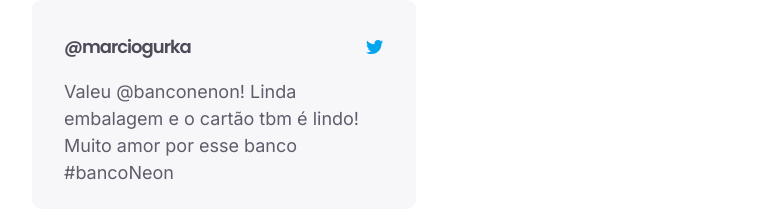
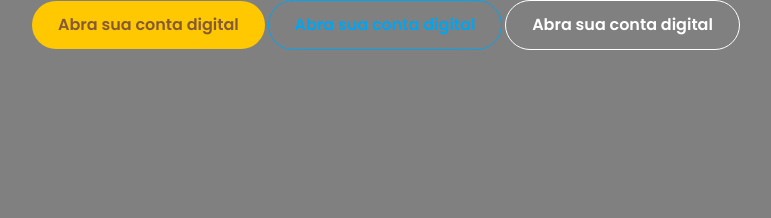
Before and after one commit to andrerousselet/neon-lp, a website built with Vite: page index.html in a window 1280 px wide. Shown: the whole page, without its empty margins (0-771 px from the left). Built offline with nearby package versions, Linux system fonts and the light colour scheme.

Commit message:
style(buttons): add style to buttons

```diff
--- a/index.html
+++ b/index.html
@@ -16,16 +16,9 @@
 
   <body>
     <div class="container">
-      <div class="card-testimony">
-        <div class="card-top">
-          <strong>@marciogurka</strong>
-          <img src="./assets/twitter-icon.svg" alt="Twitter icon" />
-        </div>
-        <p>
-          Valeu @banconenon! Linda embalagem e o cartão tbm é lindo! Muito amor
-          por esse banco #bancoNeon
-        </p>
-      </div>
+      <button class="btn-primary">Abra sua conta digital</button>
+      <button class="btn-secondary">Abra sua conta digital</button>
+      <button class="btn-secondary white">Abra sua conta digital</button>
     </div>
     <script type="module" src="/main.js"></script>
   </body>
--- a/scss/_buttons.scss
+++ b/scss/_buttons.scss
@@ -0,0 +1,45 @@
+.btn-primary,
+.btn-secondary {
+  display: inline-block;
+  line-height: 4.8rem;
+  padding: 0 2.6rem;
+  border-radius: 12.2rem;
+  font-family: "Poppins", sans-serif;
+  font-weight: 600;
+  font-size: 1.6rem;
+  transition: all 200ms ease-in-out;
+}
+
+.btn-primary {
+  background-color: $brand-yellow;
+  color: #855b35;
+
+  &:hover {
+    background-color: #ffdc5c;
+  }
+}
+
+.btn-secondary {
+  border: 0.1rem solid $brand-light-blue;
+  background-color: transparent;
+  color: $brand-light-blue;
+
+  &:hover {
+    background-color: $brand-light-blue;
+    color: white;
+  }
+
+  &.white {
+    border: 0.1rem solid white;
+    color: white;
+
+    &:hover {
+      background-color: white;
+      color: $brand-light-blue;
+    }
+  }
+}
+
+body {
+  background-color: gray;
+}
```
Also changed, not shown: css/main.min.css, 1 other file.
